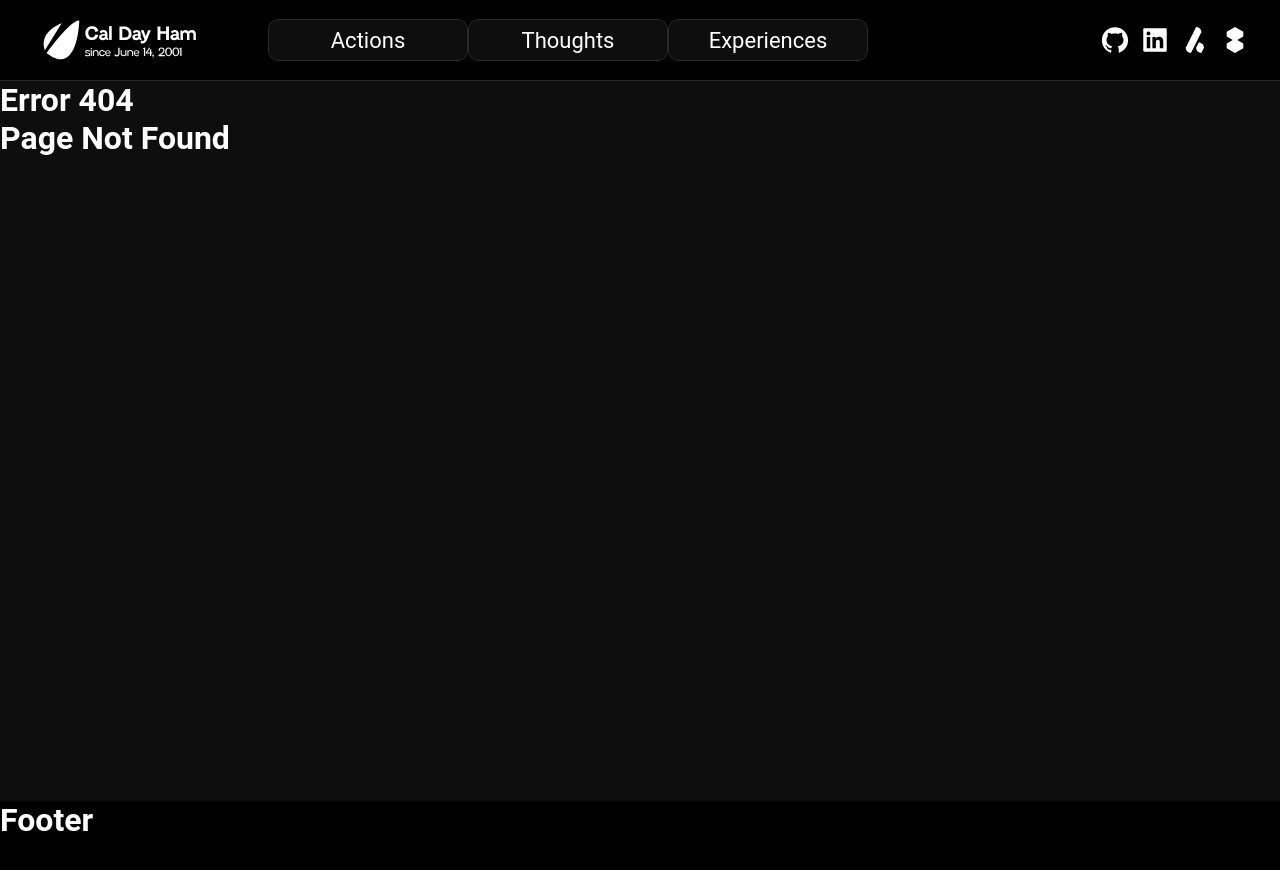
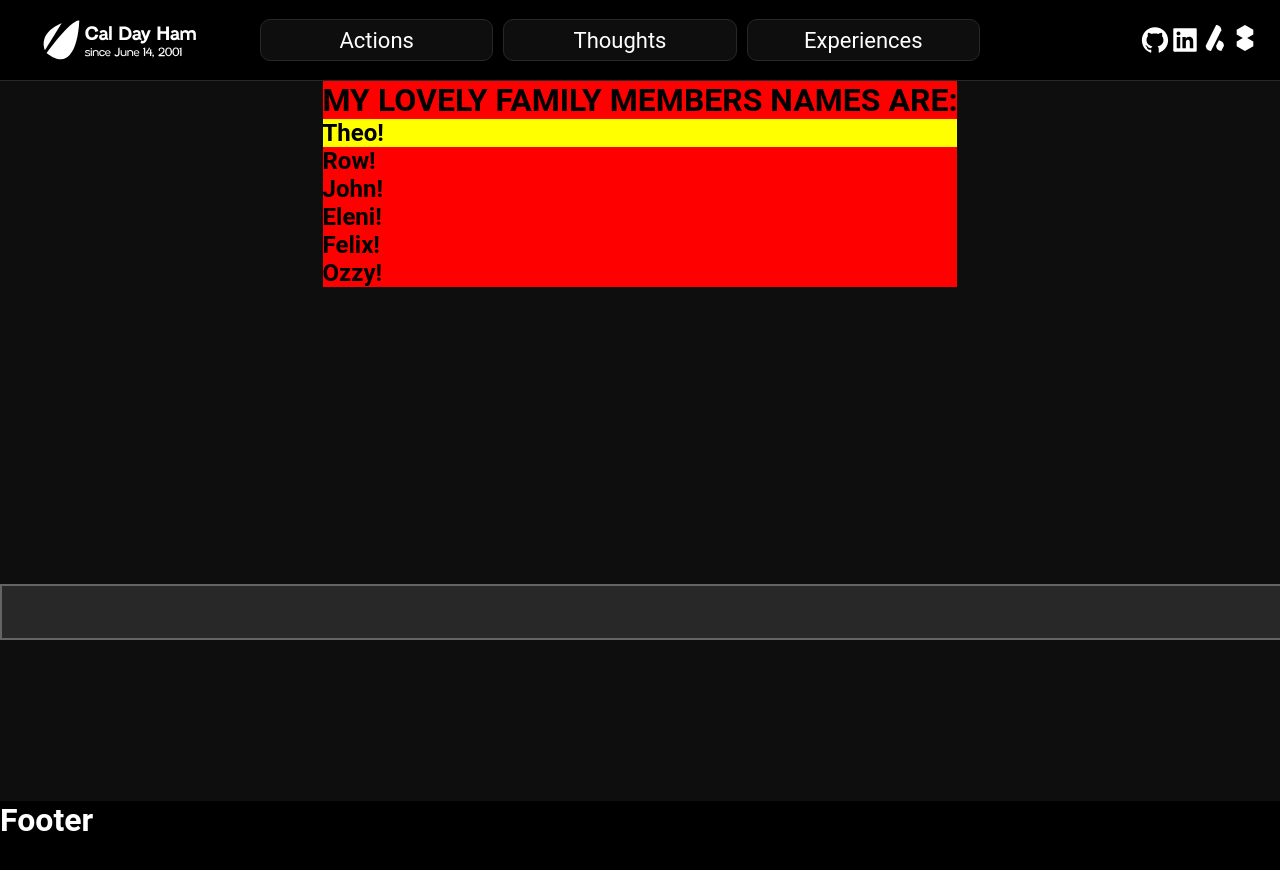
Before and after one commit to caldayham/caldayham-fullstack, a React (Create React App) app in the folder client-side/: page /cousins in a window 1280 px wide. Before the commit this address had no page. Shown: the top 870 px of the page. Built offline with nearby package versions, Linux system fonts and the light colour scheme.

Commit message:
working on cmd line popup

```diff
--- a/client-side/src/App.jsx
+++ b/client-side/src/App.jsx
@@ -4,6 +4,8 @@ import Footer from "./components/Footer/Footer";
 import Header from "./components/Header/Header";
 import ScrollToTop from "./components/ScrollToTop";
 import HomePage from "./pages/HomePage";
+import CousinPage from "./pages/CousinPage";
+
 import Page404 from "./pages/Page404";
 
 const App = () => {
@@ -19,6 +21,7 @@ const App = () => {
           <Route exact path="/about" element={<HomePage />} />
           <Route exact path="/projects" element={<HomePage />} />
           <Route exact path="/thoughts" element={<HomePage />} />
+          <Route exact path="/cousins" element={<CousinPage />} />
 
           <Route exact path="/*" element={<Page404 />} />
         </Routes>
--- a/client-side/src/components/Header/Header.jsx
+++ b/client-side/src/components/Header/Header.jsx
@@ -36,29 +36,31 @@ const Header = () => (
       </HeaderLinkWrapper>
     </Div2>
     <Div3>
-      <HeaderLinkWrapper width={40}>
+      <div style={{display: "flex"}}>
+      <HeaderLinkWrapper>
         <SocialIcons href="https://github.com/caldayham" target="_blank">
           <AiFillGithub size="30px" />
         </SocialIcons>
       </HeaderLinkWrapper>
-      <HeaderLinkWrapper width={40}>
+      <HeaderLinkWrapper>
       <SocialIcons
         href="https://www.linkedin.com/in/caldayham/"
         target="_blank"
-      >
+        >
         <AiFillLinkedin size="30px" />
       </SocialIcons>
       </HeaderLinkWrapper>
-      <HeaderLinkWrapper width={40}>
+      <HeaderLinkWrapper>
       <SocialIcons href="https://www.ledges.io/" target="_blank">
         <LedgesSVG size="26px" />
       </SocialIcons>
       </HeaderLinkWrapper>
-      <HeaderLinkWrapper width={40}>
+      <HeaderLinkWrapper>
       <SocialIcons href="https://www.printscientific.com/" target="_blank">
         <PrintSciSVG size="26px" />
       </SocialIcons>
       </HeaderLinkWrapper>
+        </div>
     </Div3>
   </Container>
 );
--- a/client-side/src/components/Header/styles.jsx
+++ b/client-side/src/components/Header/styles.jsx
@@ -36,7 +36,6 @@ export const HeaderLink = styled(Link)`
   align-items: center;
   justify-content: center;
   background-color: rgba(14, 14, 14);
-  flex: 1;
   height: 40px;
   border-radius: 10px;
   font-size: 22px;
@@ -50,7 +49,12 @@ export const HeaderLink = styled(Link)`
 `;
 
 export const HeaderLinkWrapper = styled.div`
-  width: ${(props) => props.width? `${String(props.width) + "px"}` : "200px"};
+flex: 1;
+
+transition: all 0.2s ease;
+&:hover{
+  flex: 1.1;
+}
 `;
 
 export const Div1 = styled.div`
@@ -64,6 +68,7 @@ export const Div2 = styled.div`
   flex: 3;
   display: flex;
   align-items: center;
+  gap: 10px
 `;
 export const Div3 = styled.div`
   display: flex;
@@ -71,6 +76,7 @@ export const Div3 = styled.div`
   align-items: center;
   flex: 1;
   padding-right: 20px;
+  padding-left: 40px;
 `;
 
 /// DropDown Contact
@@ -89,7 +95,7 @@ export const ContactDropDown = styled.button`
 // Social Icons
 
 export const SocialIcons = styled.a`
-display: flex;
+  display: flex;
   color: white;
   width: 30px;
   align-items: center;
--- a/client-side/src/globalstyles.jsx
+++ b/client-side/src/globalstyles.jsx
@@ -11,4 +11,18 @@ const PrimaryLink = styled(Link)`
   text-decoration: none;
 `;
 
-export { PrimaryContainer, PrimaryLink };
+const CommandLineInput = styled.input`
+position: fixed;
+bottom: 20%;
+width: 100%;
+height: 50px;
+border: 2px solid rgb(100,100,100);
+background-color: rgb(40,40,40);
+color: white;
+
+&:focus{
+outline: none;
+}
+`;
+
+export { PrimaryContainer, PrimaryLink, CommandLineInput };
--- a/client-side/src/index.js
+++ b/client-side/src/index.js
@@ -1,10 +1,12 @@
 import React from 'react';
 import ReactDOM from 'react-dom/client';
 import App from './App';
+import { CommandLineInput } from './globalstyles';
 
 const root = ReactDOM.createRoot(document.getElementById('root'));
 root.render(
   <React.StrictMode>
     <App />
+    <CommandLineInput type="text"/>
   </React.StrictMode>
 );
--- /dev/null
+++ b/client-side/src/pages/CousinPage.jsx
@@ -0,0 +1,32 @@
+import React from 'react'
+import { PrimaryContainer } from '../globalstyles'
+
+const CousinPage = () => {
+  return (
+    <PrimaryContainer>
+        <div style={{display: "flex", position: "relative", alignItems: "center", justifyContent: "center "}}>
+            <div style={{ backgroundColor: "red", color: "black"}}>
+                <h1>
+                    MY LOVELY FAMILY MEMBERS NAMES ARE:
+                </h1>
+                <h2 style={{backgroundColor: "yellow"}}>Theo!</h2>
+                <h2>Row!</h2>
+                <h2>John!</h2>
+                <h2>Eleni!</h2>
+                <h2>Felix!</h2>
+                <h2>Ozzy!</h2>
+            </div>
+            <div style={{position: "absolute", zIndex: 5}}>
+                <div style={{backgroundColor: "red", height: "100px"}}/>
+                <div style={{backgroundColor: "orange", height: "100px"}}/>
+                <div style={{backgroundColor: "yellow", height: "100px"}}/>
+                <div style={{backgroundColor: "green", height: "100px"}}/>
+                <div style={{backgroundColor: "rgb(0, 0, 255)", height: "100px"}}/>
+                <div style={{backgroundColor: "purple", height: "100px"}}/>
+            </div>
+        </div>
+        </PrimaryContainer>
+  )
+}
+
+export default CousinPage
```
